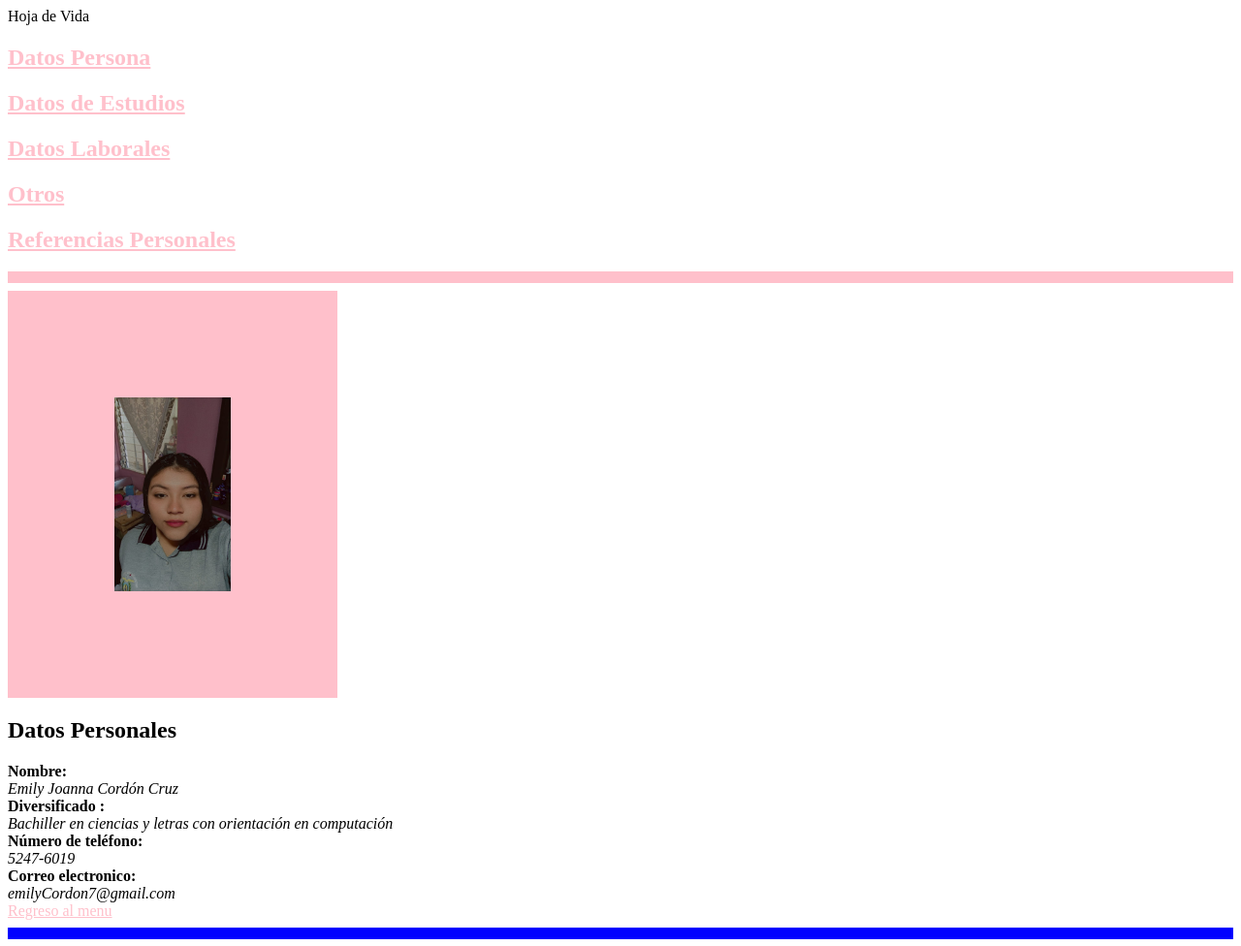
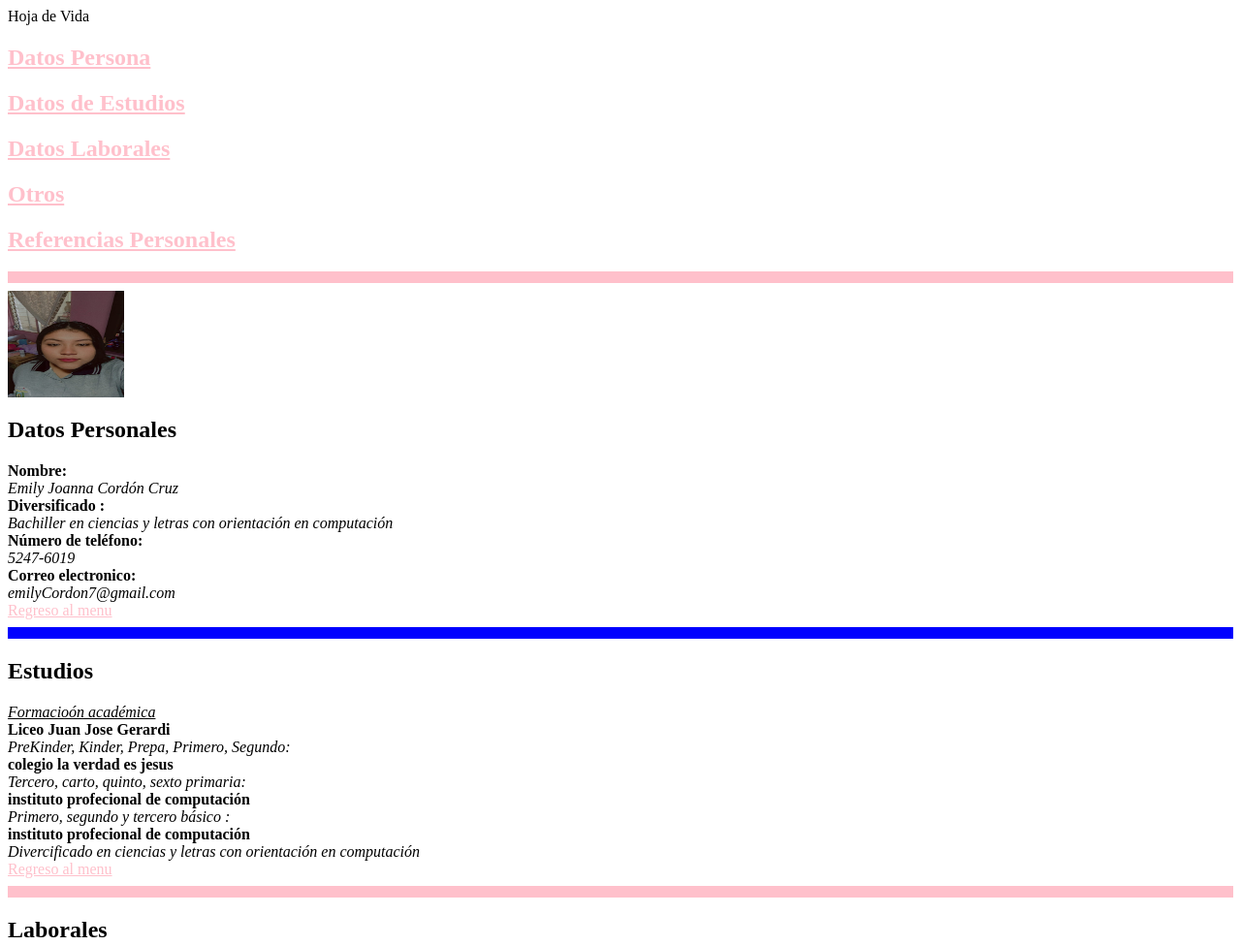
Before and after one commit to Emily898/Mily-, a plain HTML site: page index.html in a window 1280 px wide. Shown: the top 976 px of the page at 97% size. Drawn offline with Linux system fonts and the light colour scheme.

Commit message:
Update index.html

```diff
--- a/index.html
+++ b/index.html
@@ -14,7 +14,7 @@ Menú de Opciones
     <a href="#otro"><h2>Otros</h2></a>
     <a href="#ref"><h2>Referencias Personales</h2></a>
   <hr size="12" color="pink" noshade="2">
-<a title="foto" href="<foto.jpg>"><img src="foto.jpg" pg" alt="foto" border="110px" height="200px" width="120px/></a
+<a title="foto" href="<foto.jpg>"><img src="foto.jpg" pg" alt="foto" height="110px" width="120px/></a
 <hr size="12" color="pink" noshade="2">
 <a id="persona"><h2>Datos Personales</h2></a>
 <b>Nombre:</b><br>
```
